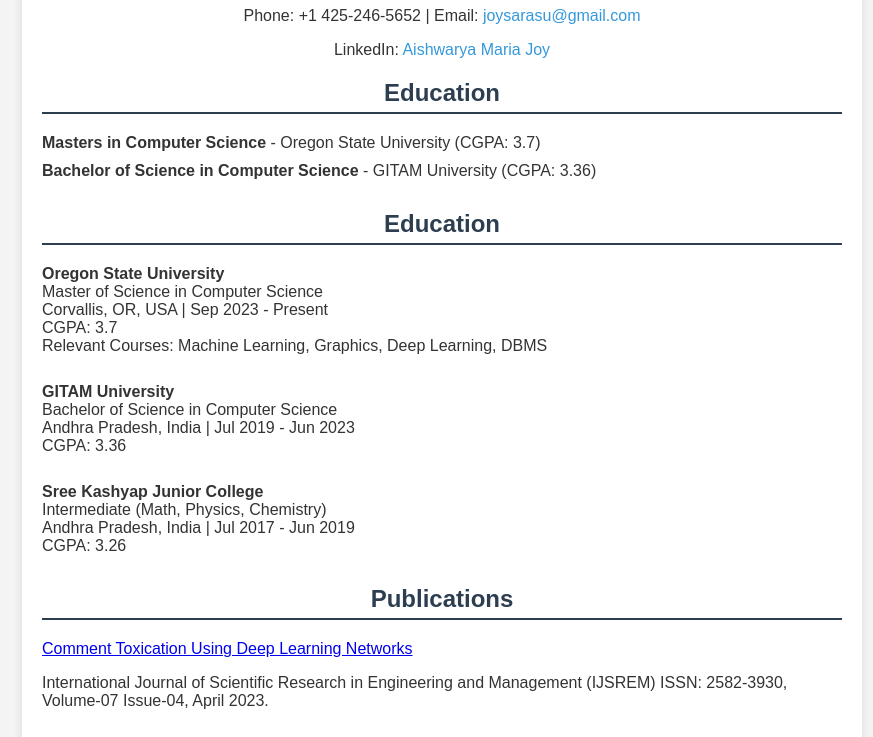
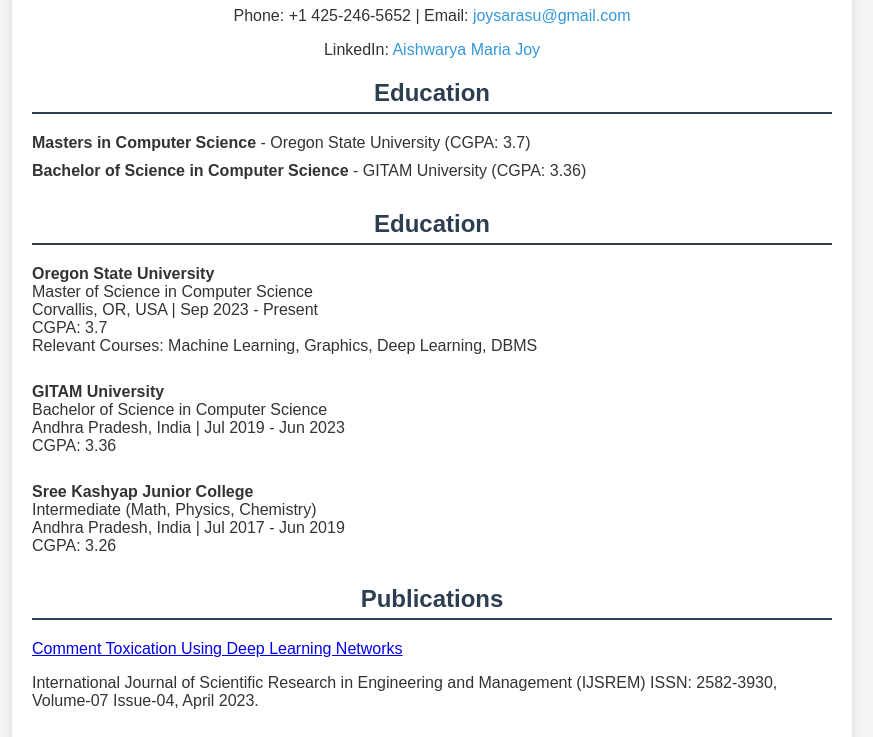
Before and after one commit to aishwaryamariajoy/resume-website, a plain HTML site: page index.html in a window 1280 px wide. Shown: the part 153-890 px from the top of the page, without its empty margins (208-1081 px from the left). Drawn offline with Linux system fonts and the light colour scheme.

Commit message:
Update index.html

```diff
--- a/index.html
+++ b/index.html
@@ -8,7 +8,7 @@
         body {
             font-family: Arial, sans-serif;
             margin: 0;
-            padding: 10px 20px 30px 40px;
+            padding: 10px;
             background-color: #f4f4f4;
             color: #333;
         }
```
